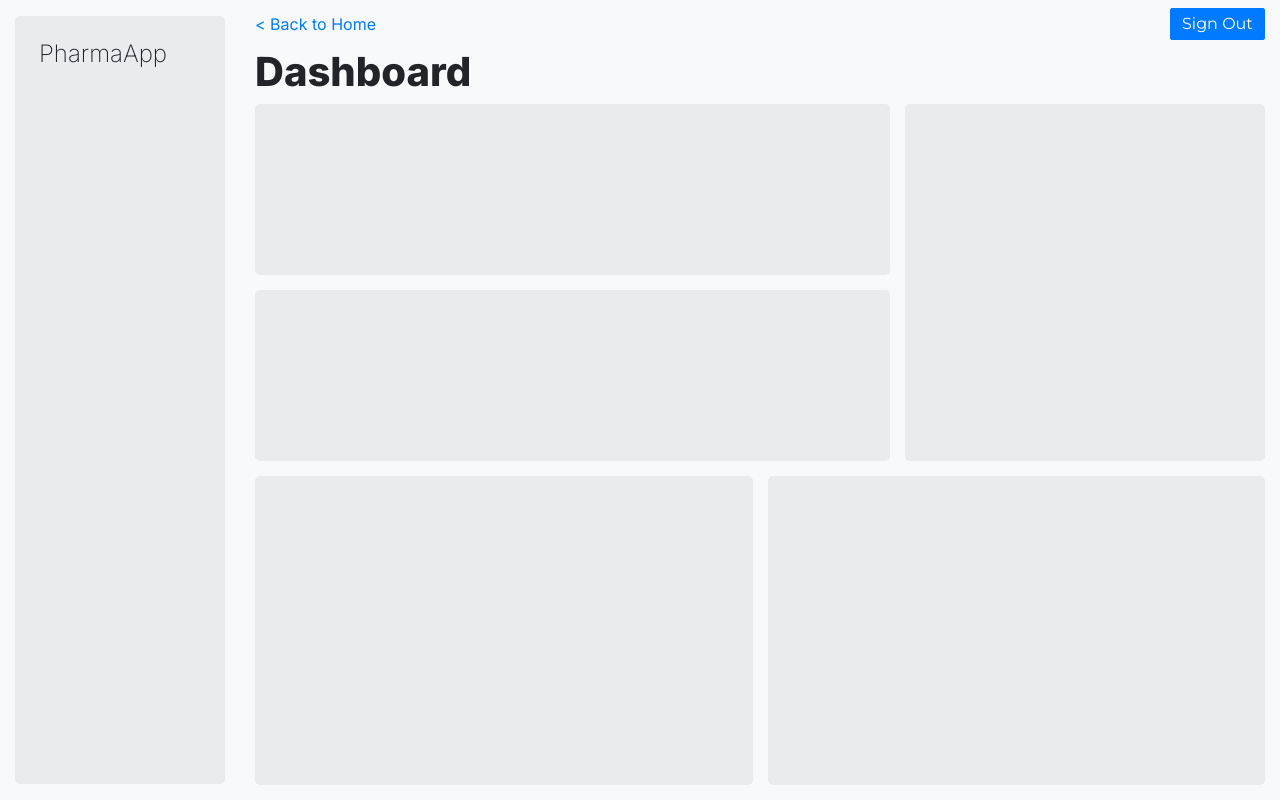
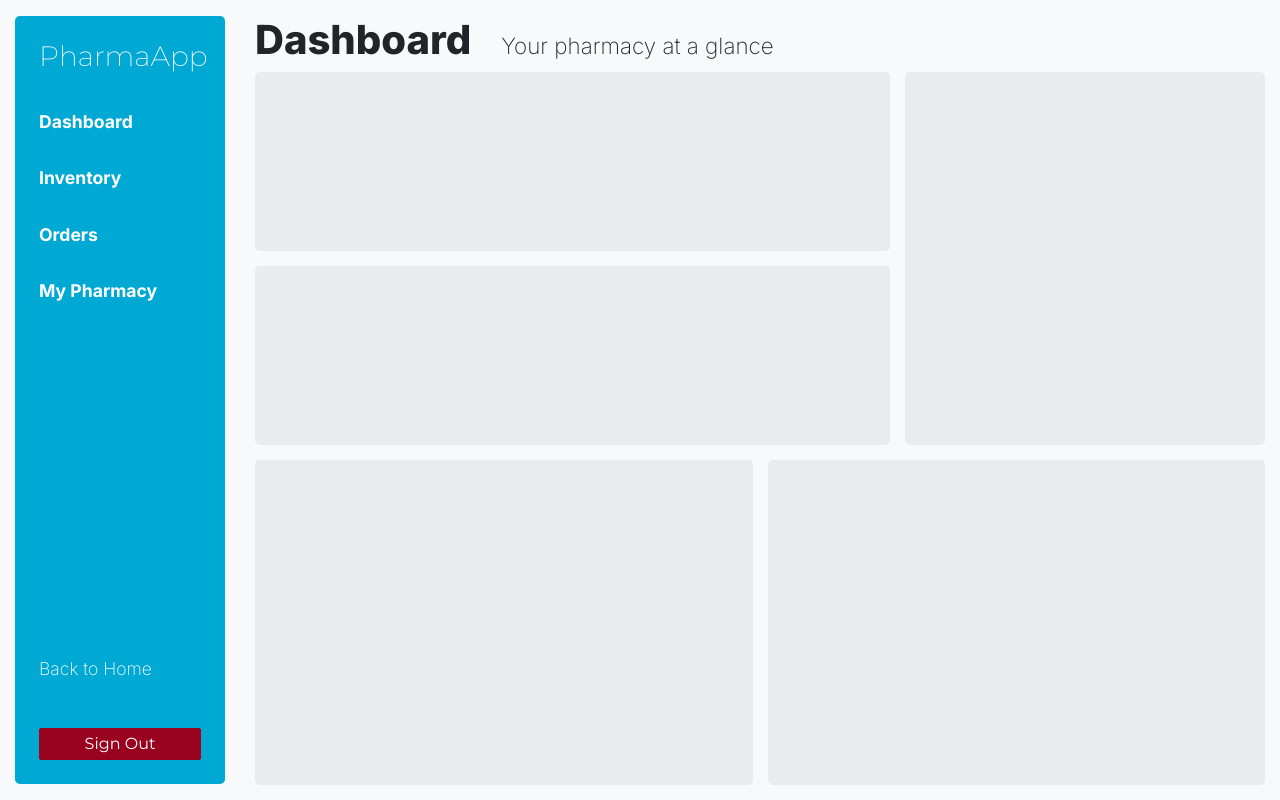
Before and after one commit to NatnaelE/Capstone---PharmaApp, a React (Create React App) app in the folder client/: page /pharmacist/dashboard in a window 1280 px wide. Built offline with nearby package versions, Linux system fonts and the light colour scheme; sample sign-in values are in the browser's storage.

Commit message:
Added pharmacist routes

```diff
--- a/client/src/components/pharmacist/PharmacistApp.js
+++ b/client/src/components/pharmacist/PharmacistApp.js
@@ -1,37 +1,87 @@
 import React from 'react'
 import { useAuth } from '../../hooks/useAuth'
+import { Route, Switch, Redirect } from 'react-router-dom'
 import { Container, Jumbotron, Row, Col, Button } from 'react-bootstrap'
 
 const PharmacistApp = () => {
 
-
   return (
-   <Dashboard />
+    <Container fluid className="bg-light vh-100">
+      <Row className="h-100">
+        <Col xs={2} md={1} lg={4} xl={3} className="d-flex flex-column">
+          <SideBar />
+        </Col>
+        <Col id="dashboardContent">
+          <Switch>
+            <Route path="/pharmacist/dashboard" component={Dashboard}/>
+            <Route path="/pharmacist/inventory" component={Inventory}/>
+            <Route path="/pharmacist/orders" component={Orders} />
+            <Route path="/pharmacist/pharmacy" component={Pharmacy} />
+            <Route exact path="/pharmacist"
+              render={props => <Redirect to={{pathname: '/pharmacist/dashboard', state: {from: props.location}}} />} />
+          </Switch>
+        </Col>
+      </Row>
+    </Container>
   )
 }
 
-const Dashboard = () => {
-  return <Container fluid className="bg-light vh-100">
-    <Row className="h-100">
-      <Col xs={2} md={1} lg={4} xl={3} className="d-flex flex-column">
-        <SideBar />
+const SideBar = () => {
+  let auth = useAuth()
+  return <Jumbotron id="sideBar"
+            className="bg-sky-blue text-light h-100 my-3 p-4" >
+    <Row className="h-100 flex-column">
+      <Col xs={"auto"} className="flex-grow-0">
+        <h1 className="fw-200">PharmaApp</h1>
       </Col>
-      <Col>
-        <DashboardContent />
+      <Col xs={5} className="my-3 d-flex flex-column justify-content-around">
+        <a href="/pharmacist/dashboard"><h2>Dashboard</h2></a>
+        <a href="/pharmacist/inventory"><h2>Inventory</h2></a>
+        <a href="/pharmacist/orders"><h2>Orders</h2></a>
+        <a href="/pharmacist/pharmacy"><h2>My Pharmacy</h2></a>
+      </Col>
+      <Col xs={"auto"} className="mt-auto d-flex flex-column">
+        <a href="/" className=""><h3>Back to Home</h3></a>
+        <hr />
+        <Button variant="dark-red" className="mt-2" onClick={e => {
+            e.preventDefault()
+            auth.signOut()
+          }}>Sign Out</Button>
       </Col>
     </Row>
+
+  </Jumbotron>
+}
+
+const Inventory = () => {
+  return <Container fluid className="h-100 d-flex flex-column px-0">
+    <DashboardHeader title="Inventory Tracker"
+      subtitle="View, add and update medications" />
   </Container>
 }
 
-const SideBar = () => {
-  return <Jumbotron className="h-100 my-3 p-4" id="sideBar">
-    <h1 className="fw-200">PharmaApp</h1>
-  </Jumbotron>
+const Orders = () => {
+  return <Container fluid className="h-100 d-flex flex-column px-0">
+    <DashboardHeader title="Orders"
+      subtitle="View orders and history" />
+  </Container>
+}
+
+const Pharmacy = () => {
+  return <Container fluid className="h-100 d-flex flex-column px-0">
+    <DashboardHeader title="My Pharmacy"
+      subtitle="View or update your pharmacy's information" />
+  </Container>
+}
+
+const Dashboard = () => {
+  return <DashboardContent />
 }
 
 const DashboardContent = () => {
   return <Container fluid className="h-100 d-flex flex-column px-0">
-    <DashboardHeader />
+    <DashboardHeader
+      title="Dashboard" subtitle="Your pharmacy at a glance"/>
 
     <DashboardRow>
       <WidgetCol hasNeighbor>
@@ -62,21 +112,15 @@ const DashboardContent = () => {
   </Container>
 }
 
-const DashboardHeader = () => {
+const DashboardHeader = ({ title, subtitle }) => {
   let auth = useAuth()
-
   return <>
-    <Row className="my-2 justify-content-between align-items-center">
-      <Col xs={"auto"}><a href="/">{'<'} Back to Home</a></Col>
-      <Col xs={"auto"}><Button onClick={e => {
-          e.preventDefault()
-          auth.signOut()
-        }}>Sign Out</Button>
+    <Row className="align-items-baseline mt-3">
+      <Col xs={12} xl={"auto"}>
+        <h1 className="fw-800 mb-1 mb-xl-2">{title ? title : 'Provide title'}</h1>
       </Col>
-    </Row>
-    <Row>
-      <Col>
-        <h1 className="fw-800">Dashboard</h1>
+      <Col xs={12} xl={"auto"}>
+        <h2 className="fw-200">{subtitle ? subtitle : 'Provide subtitle'}</h2>
       </Col>
     </Row>
   </>
--- a/client/src/styles/dashboard.scss
+++ b/client/src/styles/dashboard.scss
@@ -1,10 +1,53 @@
 @mixin side-bar {
+  // font-family: 'Montserrat', sans-serif;
 
   h1 {
-    font-size: 1.5rem;
+    font-family: 'Montserrat', sans-serif;
+    font-size: 1.75rem;
+  }
+
+  h2 {
+    font-size: 1.1rem;
+    // font-weight: inherit;
+    font-weight: 700;
+    white-space: nowrap;
+  }
+
+  h3 {
+    font-size: 1.1rem;
+    // font-weight: inherit;
+    font-weight: 200;
+    white-space: nowrap;
+  }
+
+  a {
+    color: white;
+    padding-left: 0;
+    padding-right: 0;
+    // font-weight: 700;
+  }
+
+  a:hover {
+    color: rgba(255, 255, 255, 0.75);
+    text-decoration: none;
+    // font-weight: 400;
+  }
+
+  a:active {
+    // font-weight: 800;
+  }
+}
+
+@mixin content {
+  h2 {
+    font-size: 1.4rem;
   }
 }
 
 #sideBar {
   @include side-bar;
 }
+
+#dashboardContent {
+  @include content;
+}
```
